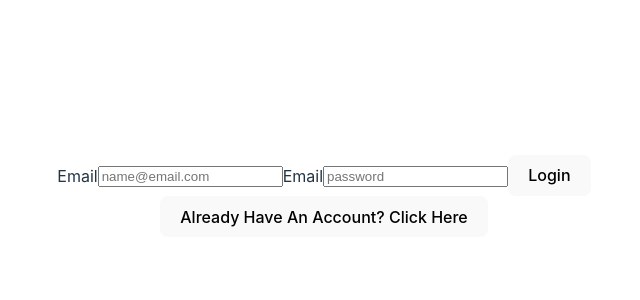
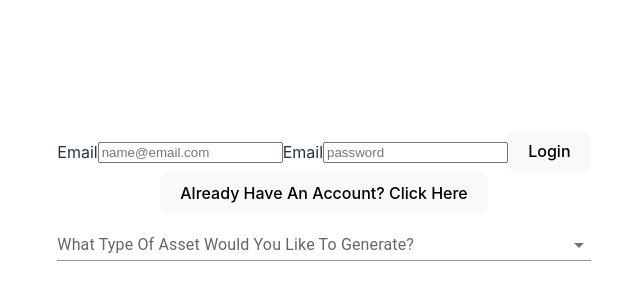
Before and after one commit to harrishs/aiSMBKit, a React (Vite) app in the folder frontend/: page / in a window 1280 px wide. Shown: the part 204-504 px from the top of the page, without its empty margins (316-956 px from the left). Built offline with nearby package versions, Linux system fonts and the light colour scheme.

Commit message:
add material ui and start working on asset gen

```diff
--- a/frontend/package.json
+++ b/frontend/package.json
@@ -10,6 +10,10 @@
     "preview": "vite preview"
   },
   "dependencies": {
+    "@emotion/react": "^11.11.4",
+    "@emotion/styled": "^11.11.5",
+    "@mui/icons-material": "^5.15.15",
+    "@mui/material": "^5.15.15",
     "react": "^18.2.0",
     "react-dom": "^18.2.0"
   },
--- /dev/null
+++ b/frontend/src/Components/ImageGen/ImageGen.jsx
@@ -0,0 +1,24 @@
+import { Select, FormControl, InputLabel, MenuItem } from "@mui/material";
+import { useState } from "react";
+
+const ImageGen = (props) => {
+	const [asset, setAsset] = useState("");
+
+	const handleSelectAsset = (event) => {
+		setAsset(event.target.value);
+	};
+
+	return (
+		<>
+			<FormControl variant="standard" fullWidth>
+				<InputLabel>What Type Of Asset Would You Like To Generate?</InputLabel>
+				<Select value={asset} label="Asset" onChange={handleSelectAsset}>
+					<MenuItem value={"Logo"}>Logo</MenuItem>
+					<MenuItem value={"Image"}>Image</MenuItem>
+				</Select>
+			</FormControl>
+		</>
+	);
+};
+
+export default ImageGen;
--- a/frontend/src/Components/Layout/Layout.jsx
+++ b/frontend/src/Components/Layout/Layout.jsx
@@ -1,9 +1,11 @@
 import Auth from "../Auth/Auth";
+import ImageGen from "../ImageGen/ImageGen";
 
 const Layout = (props) => {
 	return (
 		<>
 			<Auth />
+			<ImageGen />
 		</>
 	);
 };
```
Also changed, not shown: frontend/src/App.jsx (+7 -8 lines), 1 other file (tests, documents, lock files or other folders).
